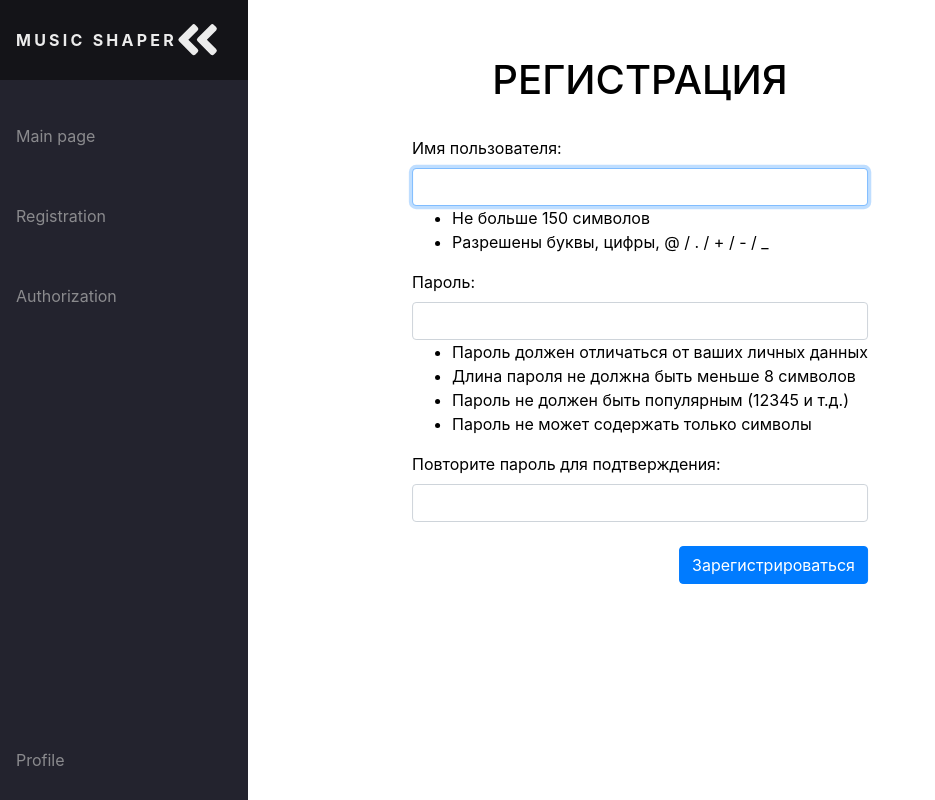
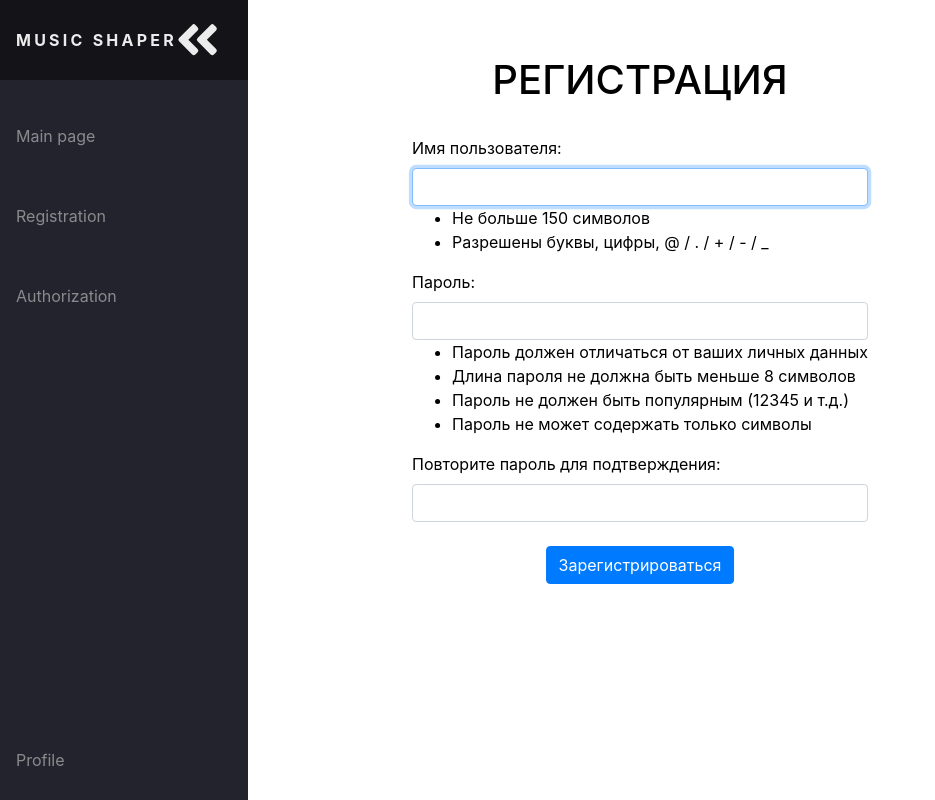
Before and after one commit to korsilyn/MusicShaper, a Django app: page /register/ in a window 1280 px wide. Shown: the whole page, without its empty margins (0-935 px from the left). Run offline with Django 3.2, Linux system fonts and the light colour scheme; some libraries are stand-ins or nearby versions.

Commit message:
Mistake of me

```diff
--- a/main/templates/register.html
+++ b/main/templates/register.html
@@ -40,6 +40,6 @@
     <label>Повторите пароль для подтверждения:</label> {{ form.password2 }}
 
     <br>
-    <div class="text-right"><button type="submit" class="btn btn-primary">Зарегистрироваться</button></div>
+    <div class="text-center"><button type="submit" class="btn btn-primary">Зарегистрироваться</button></div>
 </form>
 {% endblock %}
```
